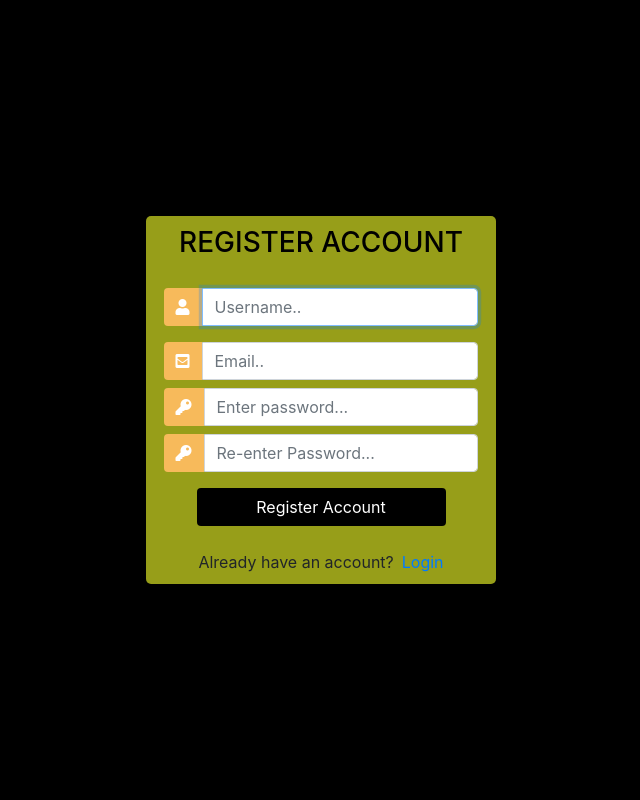
After one commit to wisdom-ogbonna/gitoneshotfx, a Django app: page /register/ in a window 1280 px wide. The commit adds this page. Shown: the whole page, without its empty margins (319-959 px from the left). Run offline with Django 4.2, Linux system fonts and the light colour scheme; some libraries are stand-ins or nearby versions.

Commit message:
Sign up form
first signup form

```diff
--- /dev/null
+++ b/oneshotfx/firstapp/forms.py
@@ -0,0 +1,18 @@
+from django.forms import ModelForm
+from django.contrib.auth.forms import UserCreationForm
+from django.contrib.auth.models import User
+from django import forms
+
+
+
+
+
+class OrderForm(ModelForm):
+	class Meta:
+
+		fields = '__all__'
+
+class CreateUserForm(UserCreationForm):
+	class Meta:
+		model = User
+		fields = ['username', 'email', 'password1', 'password2']
--- a/oneshotfx/firstapp/templates/contact.html
+++ b/oneshotfx/firstapp/templates/contact.html
@@ -31,7 +31,7 @@
         <a href="{% url 'price'%}">price</a>
 <!--      <a href="review.html">review</a> -->
         <a href="{% url 'contact'%}">contact</a>
-        <a href="{% url 'Signup'%}">SignUp</a>
+
     </nav>
 
 </header>
--- a/oneshotfx/firstapp/templates/course.html
+++ b/oneshotfx/firstapp/templates/course.html
@@ -32,7 +32,7 @@
         <a href="{% url 'price'%}">price</a>
 <!--      <a href="review.html">review</a> -->
         <a href="{% url 'contact'%}">contact</a>
-        <a href="{% url 'Signup'%}">SignUp</a>
+
     </nav>
 
 </header>
--- a/oneshotfx/firstapp/templates/index.html
+++ b/oneshotfx/firstapp/templates/index.html
@@ -33,7 +33,9 @@
         <a href="{% url 'price'%}">price</a>
 <!--      <a href="review.html">review</a> -->
         <a href="{% url 'contact'%}">contact</a>
-        <a href="{% url 'Signup'%}">SignUp</a>
+        <a href="{% url 'register'%}">register</a>
+
+
     </nav>
 
 </header>
@@ -45,7 +47,7 @@
     <div class="content">
         <h3>E-learning is a better way of learning</h3>
         <p>Explore new skills, deepen existing passions, and get lost in creativity. What you find just might surprise and inspire you.</p>
-        <a href="SignUp.html" class="btn">get started</a>
+        <a href="{% url 'contact'%}" class="btn">get started</a>
     </div>
 
     <div class="image">
--- a/oneshotfx/firstapp/templates/price.html
+++ b/oneshotfx/firstapp/templates/price.html
@@ -31,7 +31,6 @@
         <a href="{% url 'price'%}">price</a>
 <!--      <a href="review.html">review</a> -->
         <a href="{% url 'contact'%}">contact</a>
-        <a href="{% url 'Signup'%}">SignUp</a>
     </nav>
 
 </header>
--- /dev/null
+++ b/oneshotfx/firstapp/templates/register.html
@@ -0,0 +1,142 @@
+<!DOCTYPE html>
+<html>
+
+<head>
+	<title>Login</title>
+	<link rel="stylesheet" href="https://stackpath.bootstrapcdn.com/bootstrap/4.1.3/css/bootstrap.min.css" integrity="sha384-MCw98/SFnGE8fJT3GXwEOngsV7Zt27NXFoaoApmYm81iuXoPkFOJwJ8ERdknLPMO" crossorigin="anonymous">
+	<script src="https://ajax.googleapis.com/ajax/libs/jquery/3.3.1/jquery.min.js"></script>
+	<link rel="stylesheet" href="https://use.fontawesome.com/releases/v5.6.1/css/all.css" integrity="sha384-gfdkjb5BdAXd+lj+gudLWI+BXq4IuLW5IT+brZEZsLFm++aCMlF1V92rMkPaX4PP" crossorigin="anonymous">
+
+	<style>
+		body,
+		html {
+			margin: 0;
+			padding: 0;
+			height: 100%;
+			background: #000000 !important;
+		}
+		.user_card {
+			width: 350px;
+			margin-top: auto;
+			margin-bottom: auto;
+			background: #979e19;
+			position: relative;
+			display: flex;
+			justify-content: center;
+			flex-direction: column;
+			padding: 10px;
+			box-shadow: 0 4px 8px 0 rgba(0, 0, 0, 0.2), 0 6px 20px 0 rgba(0, 0, 0, 0.19);
+			-webkit-box-shadow: 0 4px 8px 0 rgba(0, 0, 0, 0.2), 0 6px 20px 0 rgba(0, 0, 0, 0.19);
+			-moz-box-shadow: 0 4px 8px 0 rgba(0, 0, 0, 0.2), 0 6px 20px 0 rgba(0, 0, 0, 0.19);
+			border-radius: 5px;
+
+		}
+
+		.form_container {
+			margin-top: 20px;
+		}
+
+		#form-title{
+			color: rgb(0, 0, 0);
+		}
+		.login_btn {
+			width: 100%;
+			background: #000000 !important;
+			color: white !important;
+		}
+		.login_btn:focus {
+			box-shadow: none !important;
+			outline: 0px !important;
+		}
+		.login_container {
+			padding: 0 2rem;
+		}
+		.input-group-text {
+			background: #f7ba5b !important;
+			color: white !important;
+			border: 0 !important;
+			border-radius: 0.25rem 0 0 0.25rem !important;
+		}
+		.input_user,
+		.input_pass:focus {
+			box-shadow: none !important;
+			outline: 0px !important;
+		}
+
+	</style>
+
+</head>
+<body>
+	<div class="container h-100">
+		<div class="d-flex justify-content-center h-100">
+			<div class="user_card">
+				<div class="d-flex justify-content-center">
+					<h3 id="form-title">REGISTER ACCOUNT</h3>
+				</div>
+				<div class="d-flex justify-content-center form_container">
+
+					<form method="POST" action="">
+						{% csrf_token %}
+						<div class="input-group mb-3">
+							<div class="input-group-append">
+								<span class="input-group-text"><i class="fas fa-user"></i></span>
+							</div>
+							{{form.username}}
+						</div>
+						<div class="input-group mb-2">
+							<div class="input-group-append">
+								<span class="input-group-text"><i class="fas fa-envelope-square"></i></span>
+							</div>
+							{{form.email}}
+						</div>
+						<div class="input-group mb-2">
+							<div class="input-group-append">
+								<span class="input-group-text"><i class="fas fa-key"></i></span>
+							</div>
+							{{form.password1}}
+						</div>
+						<div class="input-group mb-2">
+							<div class="input-group-append">
+								<span class="input-group-text"><i class="fas fa-key"></i></span>
+							</div>
+							{{form.password2}}
+						</div>
+
+
+
+				   		<div class="d-flex justify-content-center mt-3 login_container">
+				 			<input class="btn login_btn" type="submit" value="Register Account">
+				   		</div>
+
+					</form>
+				</div>
+
+				{{form.errors}}
+
+				<div class="mt-4">
+					<div class="d-flex justify-content-center links">
+						Already have an account? <a href="{% url 'login' %}" class="ml-2">Login</a>
+					</div>
+				</div>
+			</div>
+		</div>
+	</div>
+	<script>
+						/* Because i didnt set placeholder values in forms.py they will be set here using vanilla Javascript
+		//We start indexing at one because CSRF_token is considered and input field
+		 */
+
+		//Query All input fields
+		var form_fields = document.getElementsByTagName('input')
+		form_fields[1].placeholder='Username..';
+		form_fields[2].placeholder='Email..';
+		form_fields[3].placeholder='Enter password...';
+		form_fields[4].placeholder='Re-enter Password...';
+
+
+		for (var field in form_fields){
+			form_fields[field].className += ' form-control'
+		}
+	</script>
+</body>
+</html>
--- a/oneshotfx/firstapp/templates/review.html
+++ b/oneshotfx/firstapp/templates/review.html
@@ -31,7 +31,7 @@
         <a href="{% url 'price'%}">price</a>
 <!--      <a href="review.html">review</a> -->
         <a href="{% url 'contact'%}">contact</a>
-        <a href="{% url 'Signup'%}">SignUp</a>
+
     </nav>
 
 </header>
--- a/oneshotfx/firstapp/templates/teacher.html
+++ b/oneshotfx/firstapp/templates/teacher.html
@@ -30,7 +30,7 @@
         <a href="{% url 'price'%}">price</a>
 <!--      <a href="review.html">review</a> -->
         <a href="{% url 'contact'%}">contact</a>
-        <a href="{% url 'Signup'%}">SignUp</a>
+
     </nav>
 
 </header>
--- a/oneshotfx/firstapp/urls.py
+++ b/oneshotfx/firstapp/urls.py
@@ -1,6 +1,5 @@
 from django.urls import path
 from . import views
-from django.contrib.auth import views as auth_view
 
 urlpatterns = [
     path('', views.index, name='index'),
@@ -8,9 +7,9 @@ urlpatterns = [
     path('contact/', views.contact, name='contact'),
     path('price/', views.price, name='price'),
     path('course/', views.course, name='course'),
-    path('SignUp/', views.Signup, name='Signup'),
     path('teacher/', views.teacher, name='teacher'),
-    path('join/', views.join, name='join'),
+    path('register/', views.registerPage, name="register"),
+	path('login/', views.loginPage, name="login"),
     #path('price/home/', views.price, name='price/home'),
     #path('price/course/', views.course, name='price/course'),
     #path('price/price/', views.price, name='price/price'),
--- a/oneshotfx/firstapp/views.py
+++ b/oneshotfx/firstapp/views.py
@@ -1,5 +1,17 @@
 from django.shortcuts import render, redirect
 from django.http import HttpResponse
+from django.forms import inlineformset_factory
+from django.contrib.auth.forms import UserCreationForm
+
+from django.contrib.auth import authenticate, login, logout
+
+from django.contrib import messages
+
+from django.contrib.auth.decorators import login_required
+
+# Create your views here.
+from .models import *
+from .forms import OrderForm, CreateUserForm
 
 def index(request):
     return render(request, 'index.html')
@@ -16,11 +28,114 @@ def contact(request):
 def course(request):
     return render(request, 'course.html')
 
-def Signup(request):
-    return render(request, 'Signup.html')
-
 def teacher(request):
     return render(request, 'teacher.html')
 
 def join(request):
     return render(request, 'join.html', {})
+
+
+
+
+
+
+
+def registerPage(request):
+    form = CreateUserForm()
+
+
+    if request.method == 'POST':
+        form = CreateUserForm(request.POST)
+        if form.is_valid():
+            form.save()
+    context = {'form':form}
+    return render(request, 'register.html', context)
+
+def loginPage(request):
+
+	context = {}
+	return render(request, 'login.html', context)
+
+def logoutUser(request):
+	logout(request)
+	return redirect('login')
+
+
+@login_required(login_url='login')
+def home(request):
+	orders = Order.objects.all()
+	customers = Customer.objects.all()
+
+	total_customers = customers.count()
+
+	total_orders = orders.count()
+	delivered = orders.filter(status='Delivered').count()
+	pending = orders.filter(status='Pending').count()
+
+	context = {'orders':orders, 'customers':customers,
+	'total_orders':total_orders,'delivered':delivered,
+	'pending':pending }
+
+	return render(request, 'accounts/dashboard.html', context)
+
+@login_required(login_url='login')
+def products(request):
+	products = Product.objects.all()
+
+	return render(request, 'accounts/products.html', {'products':products})
+
+@login_required(login_url='login')
+def customer(request, pk_test):
+	customer = Customer.objects.get(id=pk_test)
+
+	orders = customer.order_set.all()
+	order_count = orders.count()
+
+	myFilter = OrderFilter(request.GET, queryset=orders)
+	orders = myFilter.qs
+
+	context = {'customer':customer, 'orders':orders, 'order_count':order_count,
+	'myFilter':myFilter}
+	return render(request, 'accounts/customer.html',context)
+
+@login_required(login_url='login')
+def createOrder(request, pk):
+	OrderFormSet = inlineformset_factory(Customer, Order, fields=('product', 'status'), extra=10 )
+	customer = Customer.objects.get(id=pk)
+	formset = OrderFormSet(queryset=Order.objects.none(),instance=customer)
+	#form = OrderForm(initial={'customer':customer})
+	if request.method == 'POST':
+		#print('Printing POST:', request.POST)
+		form = OrderForm(request.POST)
+		formset = OrderFormSet(request.POST, instance=customer)
+		if formset.is_valid():
+			formset.save()
+			return redirect('/')
+
+	context = {'form':formset}
+	return render(request, 'accounts/order_form.html', context)
+
+@login_required(login_url='login')
+def updateOrder(request, pk):
+
+	order = Order.objects.get(id=pk)
+	form = OrderForm(instance=order)
+
+	if request.method == 'POST':
+		form = OrderForm(request.POST, instance=order)
+		if form.is_valid():
+			form.save()
+			return redirect('/')
+
+	context = {'form':form}
+	return render(request, 'accounts/order_form.html', context)
+
+@login_required(login_url='login')
+def deleteOrder(request, pk):
+	order = Order.objects.get(id=pk)
+	if request.method == "POST":
+		order.delete()
+		return redirect('/')
+
+	context = {'item':order}
+	return render(request, 'accounts/delete.html', context)
```
Also changed, not shown: oneshotfx/firstapp/templates/Signup.html (deleted, +0 -9 lines), oneshotfx/firstapp/templates/forms.py (added, +19 -0 lines), oneshotfx/firstapp/templates/login.html (added, +128 -0 lines), oneshotfx/db.sqlite3.
